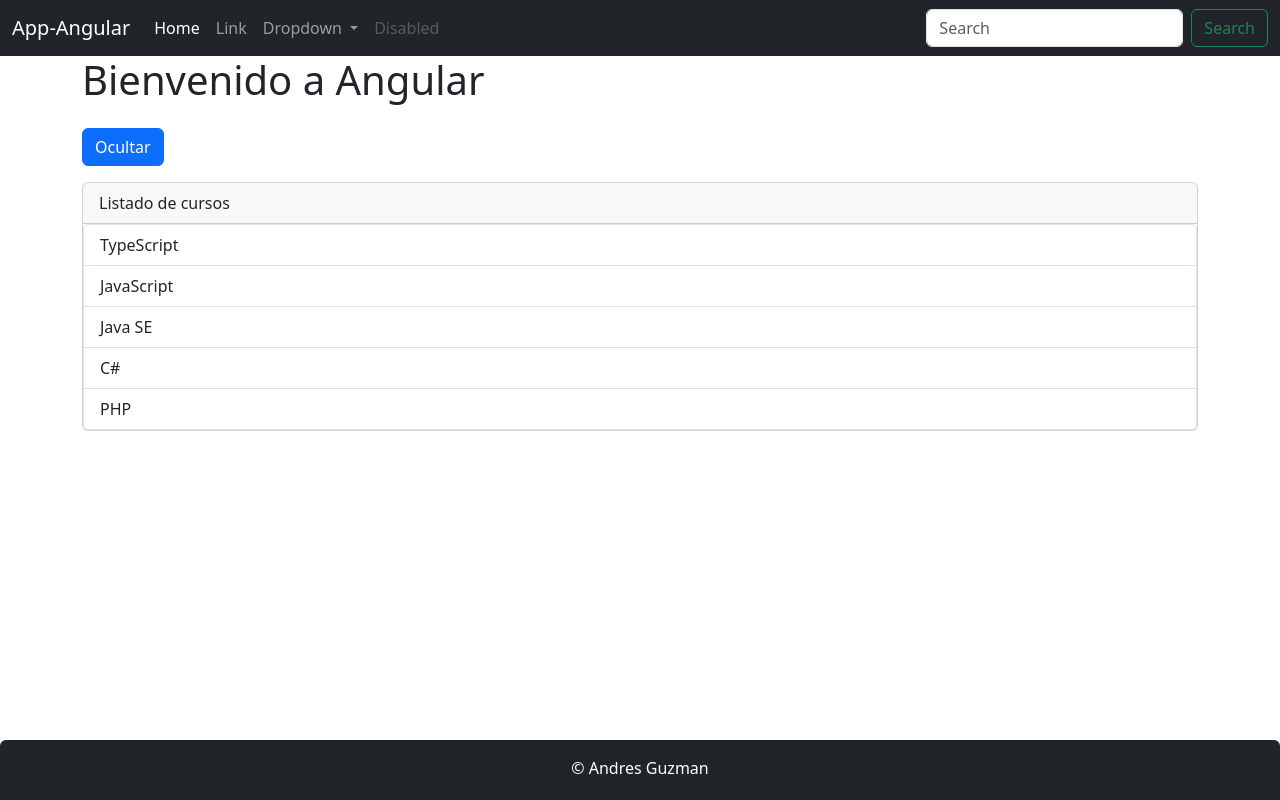
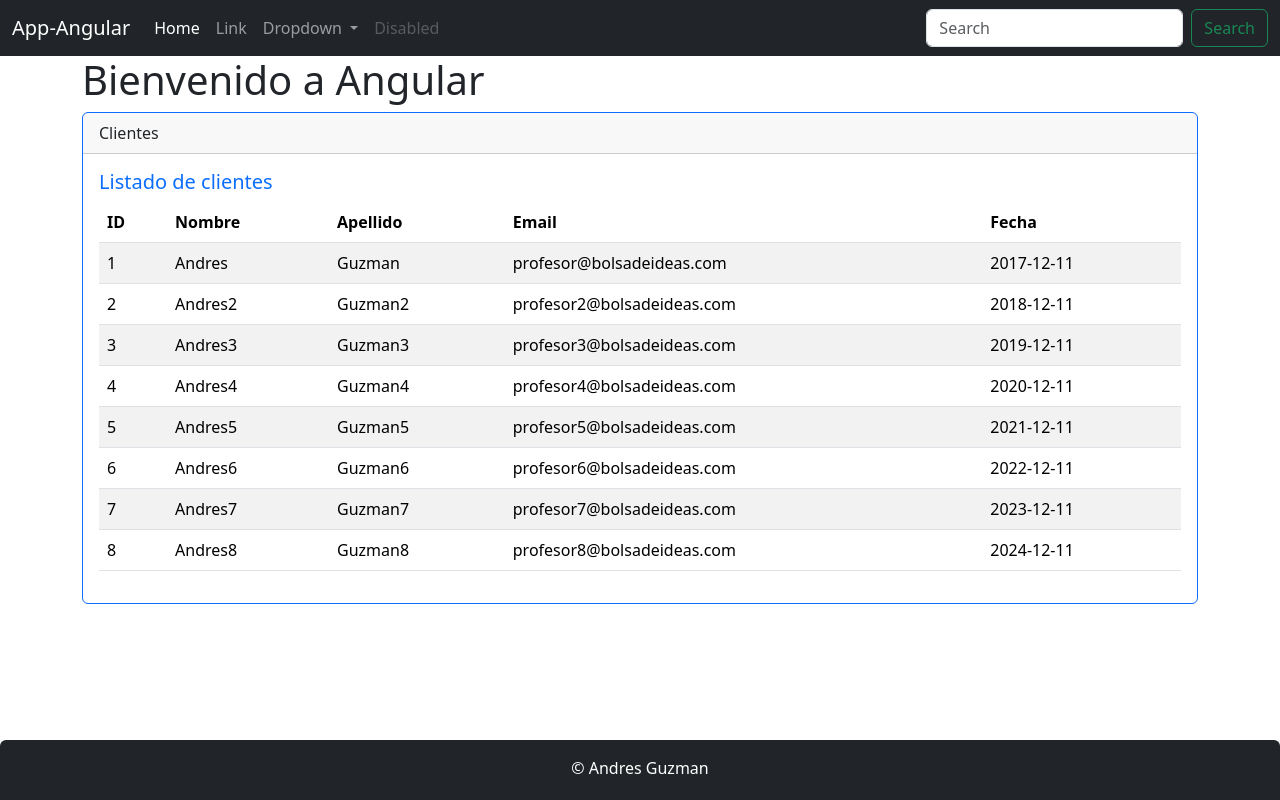
Before and after one commit to VeraBeltran-MiguelAngel/clientes-app, an Angular app: page / in a window 1280 px wide. Built offline with nearby package versions, Linux system fonts and the light colour scheme.

Commit message:
Cambios video 318
Listando los objetos dle tipo cliente
Se crea la tabla con la info de los clientes en el clientes.c.html
y se colocan los valores del arreglo en clientes.c.ts

```diff
--- a/src/app/app.component.html
+++ b/src/app/app.component.html
@@ -6,8 +6,8 @@
   <h1>
     {{ title }}
   </h1>
-  <!--insertamos el componente directiva FOR-->
-  <app-directiva></app-directiva>
+  <!--insertamos el componente clientes-->
+  <app-clientes></app-clientes>
 </div>
 
 <app-footer></app-footer>
--- a/src/app/clientes/clientes.component.html
+++ b/src/app/clientes/clientes.component.html
@@ -1 +1,26 @@
-<p>clientes works!</p>
+<div class="card border-primary mb-3">
+  <div class="card-header">Clientes</div>
+  <div class="card-body text-primary">
+    <h5 class="card-title">Listado de clientes</h5>
+    <table class="table table bordered table-striped">
+      <thead>
+        <tr>
+          <th>ID</th>
+          <th>Nombre</th>
+          <th>Apellido</th>
+          <th>Email</th>
+          <th>Fecha</th>
+        </tr>
+      </thead>
+      <tbody>
+        <tr *ngFor="let cliente of clientes">
+          <td>{{cliente.id}}</td>
+          <td>{{cliente.nombre}}</td>
+          <td>{{cliente.apellido}}</td>
+          <td>{{cliente.email}}</td>
+          <td>{{cliente.createAt}}</td>
+        </tr>
+      </tbody>
+    </table>
+  </div>
+</div>
--- a/src/app/clientes/clientes.component.ts
+++ b/src/app/clientes/clientes.component.ts
@@ -1,9 +1,71 @@
-import { Component } from '@angular/core';
+import { Component, OnInit } from '@angular/core';
+import { Cliente } from './cliente';
 
 @Component({
   selector: 'app-clientes',
-  templateUrl: './clientes.component.html'
+  templateUrl: './clientes.component.html',
 })
-export class ClientesComponent {
+export class ClientesComponent implements OnInit {
+  //para poder decir que el objeto de de tipo Cliente hay que importar la clase
+  clientes: Cliente[] = [
+    {
+      id: 1,
+      nombre: 'Andres',
+      apellido: 'Guzman',
+      email: 'profesor@bolsadeideas.com',
+      createAt: '2017-12-11',
+    },
+    {
+      id: 2,
+      nombre: 'Andres2',
+      apellido: 'Guzman2',
+      email: 'profesor2@bolsadeideas.com',
+      createAt: '2018-12-11',
+    },
+    {
+      id: 3,
+      nombre: 'Andres3',
+      apellido: 'Guzman3',
+      email: 'profesor3@bolsadeideas.com',
+      createAt: '2019-12-11',
+    },
+    {
+      id: 4,
+      nombre: 'Andres4',
+      apellido: 'Guzman4',
+      email: 'profesor4@bolsadeideas.com',
+      createAt: '2020-12-11',
+    },
+    {
+      id: 5,
+      nombre: 'Andres5',
+      apellido: 'Guzman5',
+      email: 'profesor5@bolsadeideas.com',
+      createAt: '2021-12-11',
+    },
+    {
+      id: 6,
+      nombre: 'Andres6',
+      apellido: 'Guzman6',
+      email: 'profesor6@bolsadeideas.com',
+      createAt: '2022-12-11',
+    },
+    {
+      id: 7,
+      nombre: 'Andres7',
+      apellido: 'Guzman7',
+      email: 'profesor7@bolsadeideas.com',
+      createAt: '2023-12-11',
+    },
+    {
+      id: 8,
+      nombre: 'Andres8',
+      apellido: 'Guzman8',
+      email: 'profesor8@bolsadeideas.com',
+      createAt: '2024-12-11',
+    }
+  ];
+  constructor() {}
 
+  ngOnInit(): void {}
 }
```
